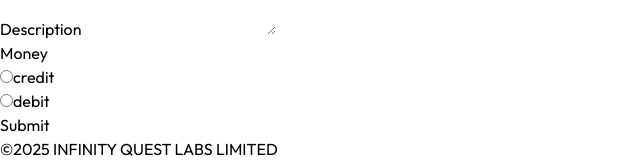
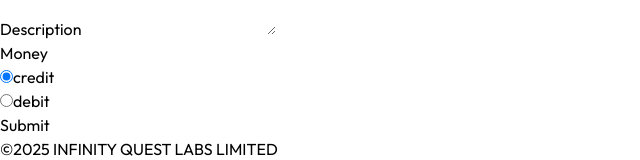
Before and after one commit to josh098741/Budget-Tracker, a React (Vite) app in the folder Frontend/: page /add-expense in a window 1280 px wide. Shown: the part 133-293 px from the top of the page, without its empty margins (0-640 px from the left). Built offline with nearby package versions, Linux system fonts and the light colour scheme.

Commit message:
Additional  commits

```diff
--- a/Frontend/src/pages/AddExpense.jsx
+++ b/Frontend/src/pages/AddExpense.jsx
@@ -49,14 +49,22 @@ function AddExpense(){
                         <div className="flex justify-center items-center gap-5 text-center">
                             <div className="inline-block">
                                 <label>
-                                    <input type="radio"/>
+                                    <input
+                                    checked={type === "credit"}
+                                    type="radio"
+                                    onChange={() => setType("credit")}
+                                    />
                                     credit
                                 </label>
                             </div>
 
                             <div className="inline-block">
                                 <label>
-                                    <input type="radio" />
+                                    <input
+                                    type="radio"
+                                    checked={type === "debit"}
+                                    onChange={() => setType("debit")}
+                                    />
                                     debit
                                 </label>
                             </div>
```
